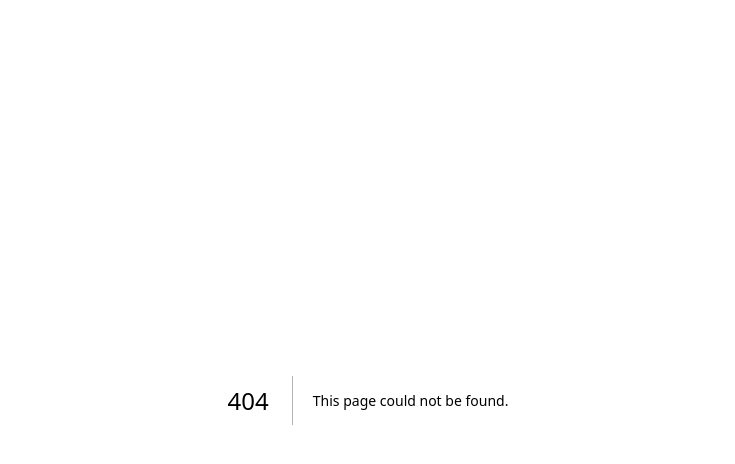
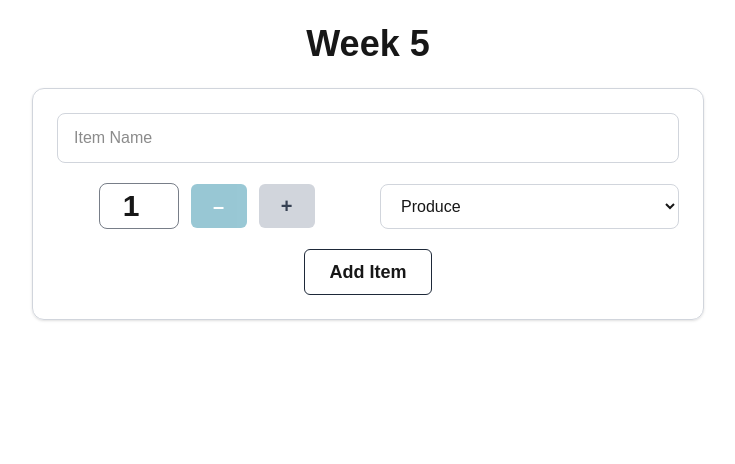
Before and after one commit to AhmadAl79/cprg306-assignments, a Next.js app: page /week-5 in a window 1280 px wide. Before the commit this address had no page. Shown: the top 464 px of the page, without its empty margins (272-1007 px from the left). Built offline with nearby package versions, Linux system fonts and the light colour scheme.

Commit message:
feat: add Week 5 and homepage link

```diff
--- a/app/page.tsx
+++ b/app/page.tsx
@@ -34,6 +34,15 @@ export default function Home() {
         </Link>
       </p>
 
+      <p>
+        <Link
+          href="/week-5"
+          className="text-blue-600 underline hover:text-blue-800"
+        >
+          Go to Week 5
+        </Link>
+      </p>
+
       <p className="text-gray-600">
         Additional info: This is my assignment project setup.
       </p>
--- /dev/null
+++ b/app/week-5/new-item.js
@@ -0,0 +1,102 @@
+"use client";
+
+import { useState } from "react";
+
+const CATEGORIES = [
+  "produce","dairy","bakery","meat","frozen foods",
+  "canned goods","dry goods","beverages","snacks","household","other",
+];
+
+export default function NewItem() {
+  const MIN = 1, MAX = 20;
+  const [name, setName] = useState("");
+  const [quantity, setQuantity] = useState(MIN);
+  const [category, setCategory] = useState("produce");
+
+  const clamp = (n) => Math.max(MIN, Math.min(MAX, Number(n) || MIN));
+  const inc   = () => setQuantity((q) => clamp(q + 1));
+  const dec   = () => setQuantity((q) => clamp(q - 1));
+
+  const handleSubmit = (e) => {
+    e.preventDefault();
+    const item = { name: name.trim(), quantity, category };
+    if (!item.name) return alert("Please enter an item name.");
+    alert(`New Item\nName: ${item.name}\nQuantity: ${item.quantity}\nCategory: ${item.category}`);
+    setName(""); setQuantity(MIN); setCategory("produce");
+  };
+
+  return (
+    <form onSubmit={handleSubmit} className="space-y-5">
+
+      <input
+        aria-label="Item Name"
+        placeholder="Item Name"
+        value={name}
+        onChange={(e) => setName(e.target.value)}
+        className="w-full rounded-lg border border-gray-300 px-4 py-3 outline-none focus:ring-2 focus:ring-cyan-600"
+        required
+        type="text"
+      />
+
+
+      <div className="grid grid-cols-1 sm:grid-cols-2 gap-6 items-center">
+
+        <div className="flex items-center justify-center gap-3">
+          <input
+            aria-label="Quantity"
+            value={quantity}
+            onChange={(e) => setQuantity(clamp(e.target.value))}
+            type="number"
+            min={MIN}
+            max={MAX}
+            className="w-20 text-center text-3xl font-bold rounded-lg border border-gray-800/60 px-2 py-1"
+          />
+
+          <button
+            type="button"
+            onClick={dec}
+            disabled={quantity <= MIN}
+            className="w-14 rounded-md bg-cyan-700 text-white text-xl font-bold py-2 disabled:opacity-40"
+            aria-label="Decrease quantity"
+          >
+            –
+          </button>
+
+          <button
+            type="button"
+            onClick={inc}
+            disabled={quantity >= MAX}
+            className="w-14 rounded-md bg-gray-300 text-gray-700 text-xl font-bold py-2 disabled:opacity-50"
+            aria-label="Increase quantity"
+          >
+            +
+          </button>
+        </div>
+
+
+        <select
+          aria-label="Category"
+          value={category}
+          onChange={(e) => setCategory(e.target.value)}
+          className="w-full rounded-lg border border-gray-300 bg-white px-4 py-3 outline-none focus:ring-2 focus:ring-cyan-600"
+        >
+          {CATEGORIES.map((c) => (
+            <option key={c} value={c}>
+              {c.split(" ").map(w => w[0].toUpperCase()+w.slice(1)).join(" ")}
+            </option>
+          ))}
+        </select>
+      </div>
+
+
+      <div className="flex justify-center">
+        <button
+          type="submit"
+          className="rounded-md border border-gray-800 px-6 py-2 text-lg font-semibold hover:bg-gray-50 active:scale-[.99]"
+        >
+          Add Item
+        </button>
+      </div>
+    </form>
+  );
+}
--- /dev/null
+++ b/app/week-5/page.js
@@ -0,0 +1,14 @@
+import NewItem from "./new-item";
+
+export default function Week5Page() {
+  return (
+    <main className="mx-auto max-w-3xl p-6">
+      <h1 className="text-4xl font-extrabold text-center mb-6">Week 5</h1>
+
+
+      <div className="mx-auto max-w-2xl rounded-xl border border-gray-300 p-6 shadow-sm">
+        <NewItem />
+      </div>
+    </main>
+  );
+}
```
